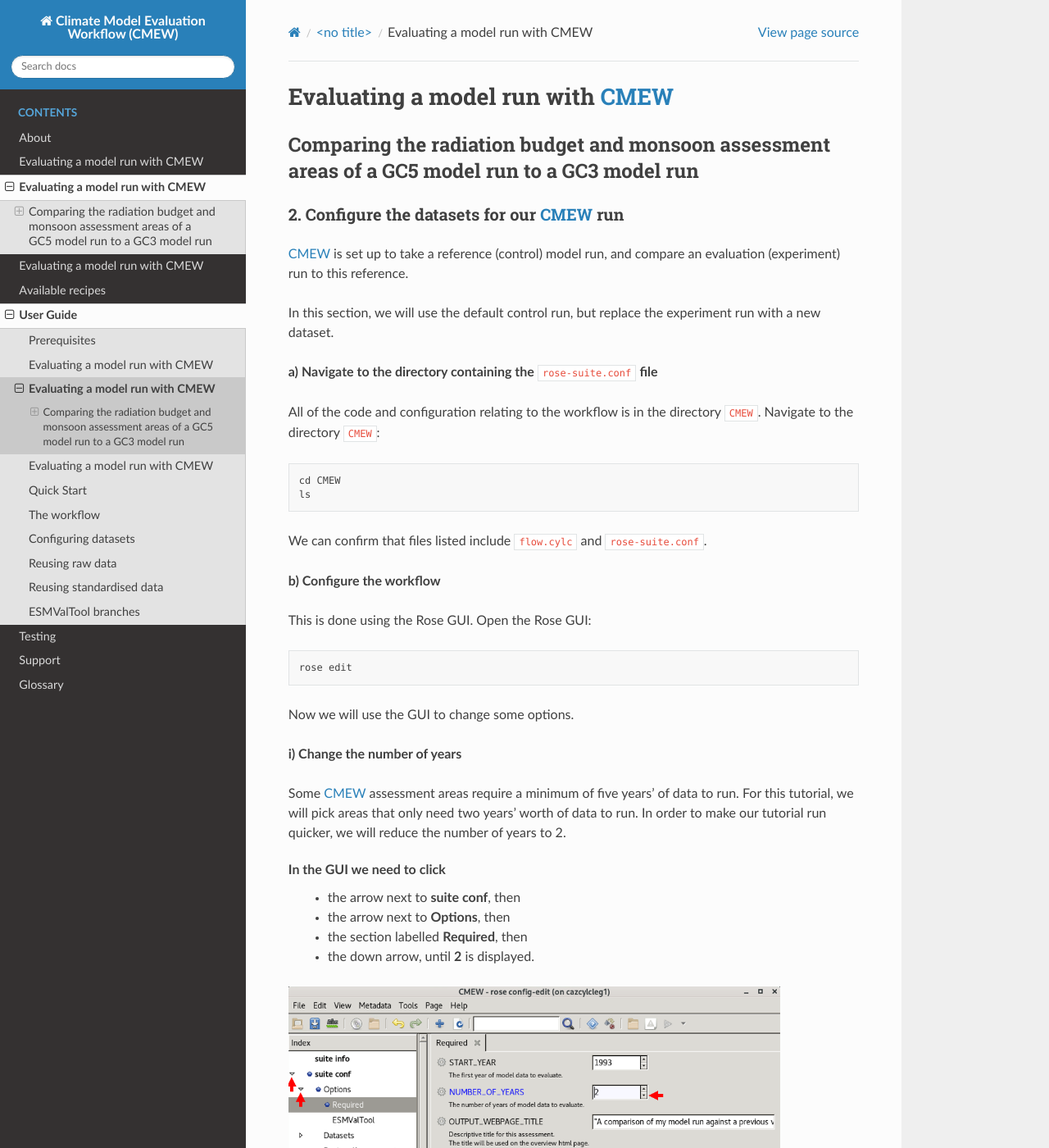
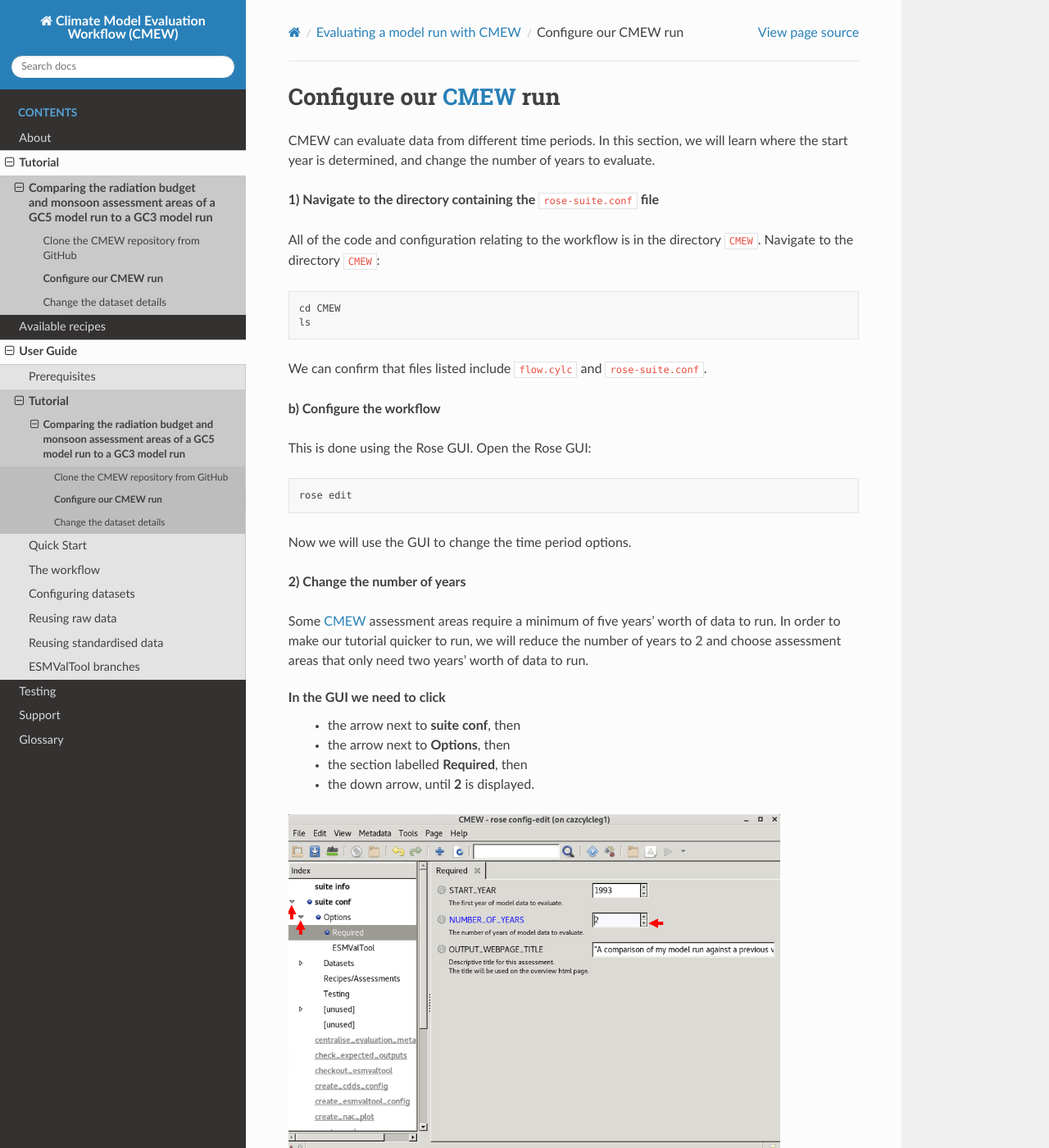
Before and after one commit to MetOffice/CMEW, a Sphinx documentation site: the page built from doc/source/user_guide/tutorial/tutorial_part_1.rst, in a window 1280 px wide and 1400 px high. Shown: the whole window at 82% size. Built offline with Sphinx 7.4.7 and the Read the Docs theme 3.1.0, drawn with Linux system fonts in a browser that asks for light colours; some of the changed text lies outside the part shown.

Commit message:
Progress

```diff
--- a/doc/source/index.rst
+++ b/doc/source/index.rst
@@ -13,7 +13,7 @@
    :caption: Contents
 
    about
-   Tutorial <user_guide/tutorial/tutorial.rst>
+   Tutorial <user_guide/tutorial/index.rst>
    recipes
    user_guide/index.rst
    testing
--- a/doc/source/user_guide/index.rst
+++ b/doc/source/user_guide/index.rst
@@ -9,7 +9,7 @@
    :maxdepth: 1
 
    Prerequisites <prerequisites_metoffice>
-   Tutorial <tutorial/tutorial.rst>
+   Tutorial <tutorial/index.rst>
    quick_start
    workflow
    Configuring datasets <configuring_datasets>
--- /dev/null
+++ b/doc/source/user_guide/tutorial/index.rst
@@ -0,0 +1,19 @@
+.. (C) Crown Copyright 2026, Met Office.
+.. The LICENSE.md file contains full licensing details.
+
+**********************************
+Evaluating a model run with |CMEW|
+**********************************
+
+-------------------------------------------------------------------------------------------------
+Comparing the radiation budget and monsoon assessment areas of a GC5 model run to a GC3 model run
+-------------------------------------------------------------------------------------------------
+
+.. include:: ../../common.txt
+
+.. toctree::
+   :maxdepth: 1
+
+   tutorial_part_0
+   tutorial_part_1
+   tutorial_part_2
--- a/doc/source/user_guide/tutorial/tutorial_part_1.rst
+++ b/doc/source/user_guide/tutorial/tutorial_part_1.rst
@@ -1,26 +1,16 @@
 .. (C) Crown Copyright 2026, Met Office.
 .. The LICENSE.md file contains full licensing details.
 
-**********************************
-Evaluating a model run with |CMEW|
-**********************************
-
--------------------------------------------------------------------------------------------------
-Comparing the radiation budget and monsoon assessment areas of a GC5 model run to a GC3 model run
--------------------------------------------------------------------------------------------------
-
 .. include:: ../../common.txt
 
-2. Configure the datasets for our |CMEW| run
---------------------------------------------
+Configure our |CMEW| run
+------------------------
 
-|CMEW| is set up to take a reference (control) model run,
-and compare an evaluation (experiment) run to this reference.
+CMEW can evaluate data from different time periods.
+In this section, we will learn where the start year is determined,
+and change the number of years to evaluate.
 
-In this section, we will use the default control run,
-but replace the experiment run with a new dataset.
-
-**a) Navigate to the directory containing the** ``rose-suite.conf`` **file**
+**1) Navigate to the directory containing the** ``rose-suite.conf`` **file**
 
 All of the code and configuration relating to the workflow is in the directory ``CMEW``.
 Navigate to the directory ``CMEW``::
@@ -37,13 +27,14 @@
 
     rose edit
 
-Now we will use the GUI to change some options.
+Now we will use the GUI to change the time period options.
 
-**i) Change the number of years**
+**2) Change the number of years**
 
-Some |CMEW| assessment areas require a minimum of five years' of data to run.
-For this tutorial, we will pick areas that only need two years' worth of data to run.
-In order to make our tutorial run quicker, we will reduce the number of years to 2.
+Some |CMEW| assessment areas require a minimum of five years' worth of data to run.
+In order to make our tutorial quicker to run,
+we will reduce the number of years to 2
+and choose assessment areas that only need two years' worth of data to run.
 
 In the GUI we need to click
  - the arrow next to **suite conf**, then
@@ -57,3 +48,7 @@
          the "Required" section selected,
          and a "2" next to variable NUMBER_OF_YEARS.
    :width: 600px
+
+**3) Note the value of the variable ``OUTPUT_WEBPAGE_TITLE``**
+
+We will find this value on our outputs later on.
```
Also changed, not shown: doc/source/user_guide/tutorial/tutorial.rst (deleted, +0 -9 lines), doc/source/user_guide/tutorial/tutorial_part_0.rst (+3 -12 lines), doc/source/user_guide/tutorial/tutorial_part_2.rst (+11 -10 lines).
